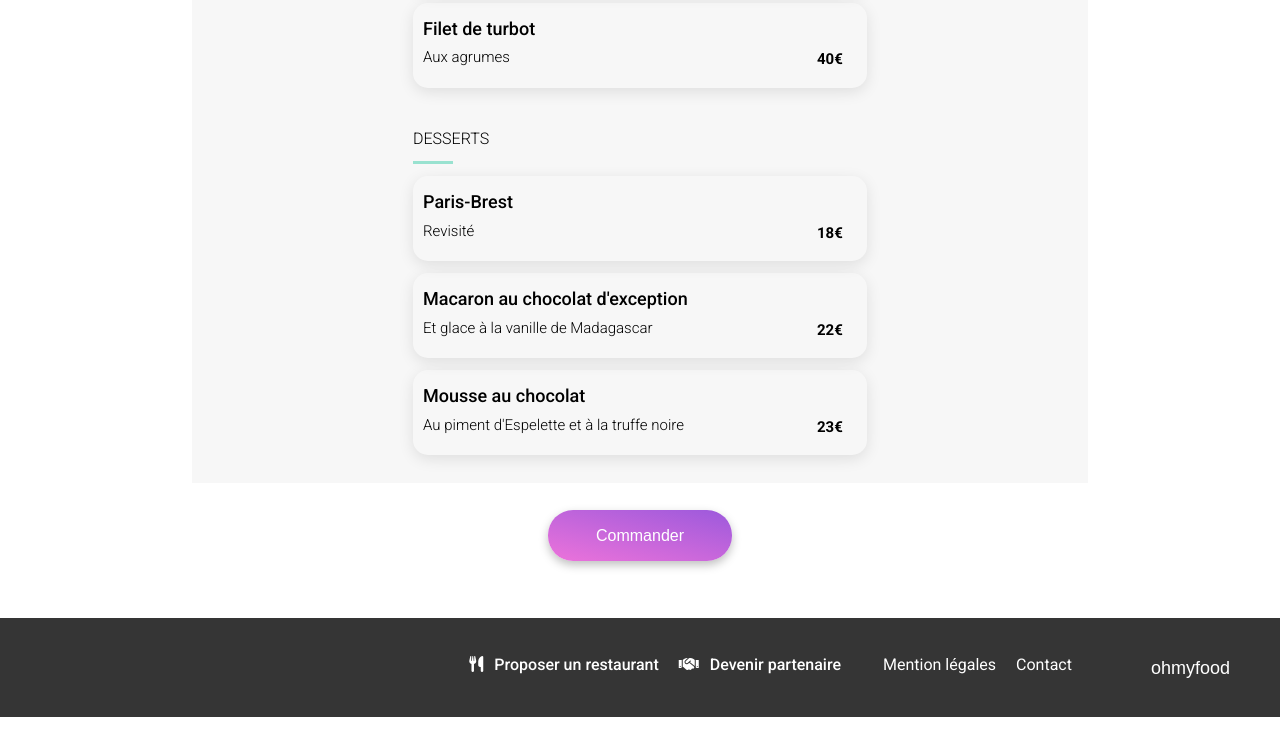
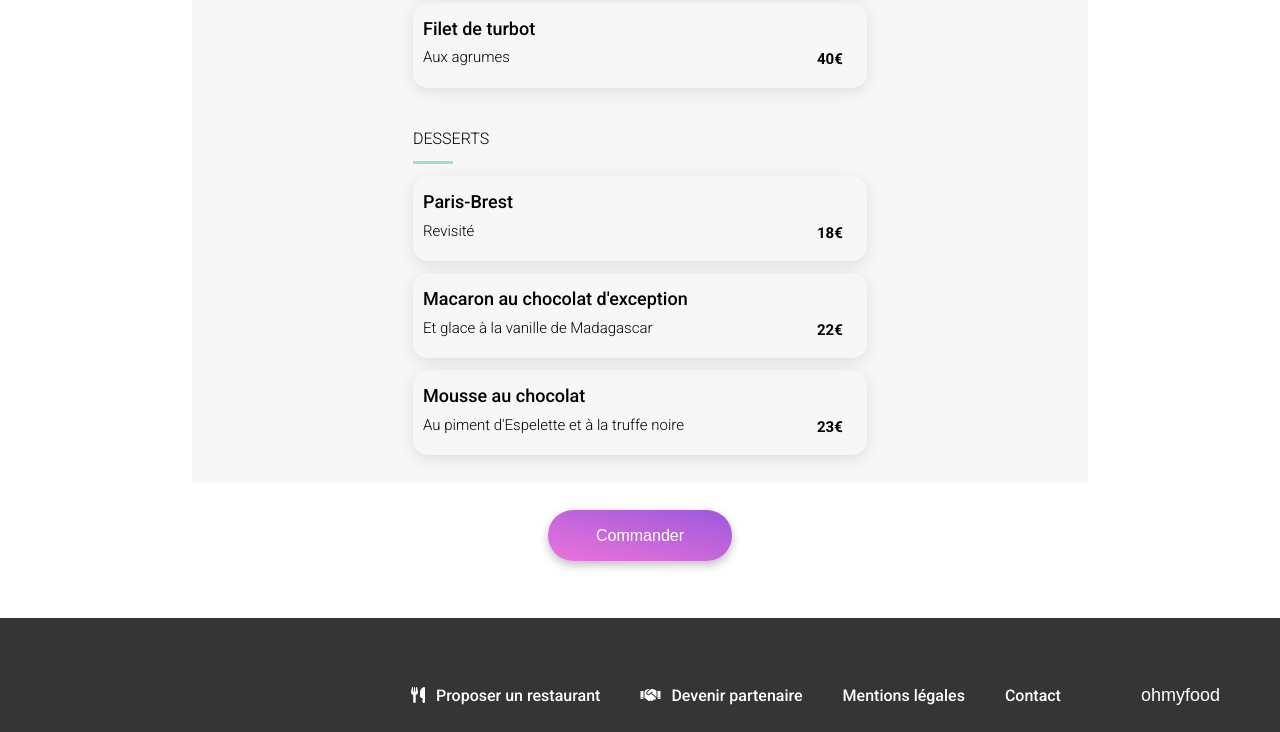
Before and after one commit to Kimaati/Chapitre_4, a plain HTML site: page html/page1.html in a window 1280 px wide. Shown: the part 1045-1777 px from the top of the page. Drawn offline with Linux system fonts and the light colour scheme; a web font is replaced by a local one.

Commit message:
Modification des pages

```diff
--- a/css/Acceuil/style.scss
+++ b/css/Acceuil/style.scss
@@ -26,17 +26,20 @@ html {
   top: 0;
   opacity: 0;
   animation: loading 3s linear;
+  visibility: hidden;
 }
 
 @keyframes loading {
   0% {
     opacity: 1;
     z-index: 99;
+    visibility: visible;
   }
 
   100% {
     opacity: 1;
-    z-index: 99;
+    z-index: 0;
+    visibility: hidden;
   }
 }
 
@@ -448,7 +451,7 @@ footer {
     margin-left: 25px;
     padding-top: 22px;
   }
-  ul {
+  nav {
     list-style-type: none;
     color: #fff;
     font-style: normal;
@@ -456,23 +459,19 @@ footer {
     font-size: 16px;
     line-height: 19px;
     padding-left: 25px;
-    li {
+    p {
       margin: 7px 0;
-      &:hover {
-        cursor: pointer;
-      }
-    }
-    .link_svg {
-      display: flex;
-      flex-direction: row;
-      align-items: center;
       .fa-utensils,
       .fa-handshake {
         margin-right: 11px;
       }
-    }
-    .footer_text_bottom {
-      font-weight: 400;
+      &:hover {
+        cursor: pointer;
+      }
+      a {
+        text-decoration: none;
+        color: #fff;
+      }
     }
   }
 }
@@ -483,26 +482,20 @@ footer {
   footer {
     display: flex;
     flex-direction: row-reverse;
-    align-items: flex-end;
+    align-items: last baseline;
+    padding: 0 0 20px 0;
+    height: 114px;
     .logo {
-      padding-right: 50px;
+      margin: 0;
+      padding: 0 60px;
     }
-    ul,
-    .footer_text_bottom {
+    nav {
       display: flex;
-      padding: 0 12px;
-    }
-    .link_1 {
-      padding-right: 20px;
-    }
-    .link_2 {
-      padding-right: 30px;
-    }
-    .link_3 {
-      padding-right: 20px;
-    }
-    .link_4 {
-      padding-right: 30px;
+      flex-direction: row;
+      align-items: center;
+      p {
+        padding: 0 20px;
+      }
     }
   }
 }
--- a/css/Pages_css/style_1.scss
+++ b/css/Pages_css/style_1.scss
@@ -47,6 +47,12 @@ header {
     width: 100%;
     -o-object-fit: cover;
     object-fit: cover;
+  }
+}
+
+@media screen and (min-width: 1024px) {
+  .img_header img {
+    height: 310px;
   }
 }
 
@@ -138,6 +144,9 @@ article {
   display: grid;
   gap: 12px;
   .card {
+    opacity: 0;
+    transform: translateX(100%);
+    animation: apparition 0.4s 1.6s ease-out forwards;
     cursor: pointer;
     display: flex;
     align-items: center;
@@ -219,6 +228,11 @@ article {
       }
     }
   }
+
+  .card {
+    opacity: 1;
+    transform: none;
+  }
 }
 
 /* Bouton de commande */
@@ -258,7 +272,7 @@ article {
       top: 50%;
       left: 50%;
       transform: translate(-50%, -50%);
-      width: 120%;
+      width: 100%;
       height: 120%;
       background-color: rgba(255, 255, 255, 0.801);
       border-radius: 25%;
@@ -285,8 +299,7 @@ footer {
     margin-left: 25px;
     padding-top: 22px;
   }
-}
-ul {
+  nav {
     list-style-type: none;
     color: #fff;
     font-style: normal;
@@ -294,24 +307,21 @@ ul {
     font-size: 16px;
     line-height: 19px;
     padding-left: 25px;
-  li {
+    p {
       margin: 7px 0;
-  }
-  .link_svg {
-    display: flex;
-    flex-direction: row;
-    align-items: center;
       .fa-utensils,
       .fa-handshake {
         margin-right: 11px;
       }
+      &:hover {
+        cursor: pointer;
       }
-  .footer_text_bottom {
-    font-weight: 400;
+      a {
+        text-decoration: none;
+        color: #fff;
       }
     }
-li:hover {
-  cursor: pointer;
+  }
 }
 
 /* Media query footer */
@@ -320,26 +330,20 @@ li:hover {
   footer {
     display: flex;
     flex-direction: row-reverse;
-    align-items: flex-end;
+    align-items: last baseline;
+    padding: 0 0 20px 0;
+    height: 114px;
     .logo {
-      padding-right: 50px;
+      margin: 0;
+      padding: 0 60px;
     }
-    ul,
-    .footer_text_bottom {
+    nav {
       display: flex;
-      padding: 0 12px;
-    }
-    .link_1 {
-      padding-right: 20px;
-    }
-    .link_2 {
-      padding-right: 30px;
-    }
-    .link_3 {
-      padding-right: 20px;
-    }
-    .link_4 {
-      padding-right: 30px;
+      flex-direction: row;
+      align-items: center;
+      p {
+        padding: 0 20px;
       }
     }
   }
+}
--- a/html/page1.html
+++ b/html/page1.html
@@ -202,20 +202,10 @@
         <h2 class="logo">ohmyfood</h2>
       </div>
       <nav class="links">
-        <ul class="links_list">
-          <div class="link_svg">
-            <i class="fa-solid fa-utensils"></i>
-            <li class="link_1">Proposer un restaurant</li>
-          </div>
-          <div class="link_svg">
-            <i class="fa-solid fa-handshake"></i>
-            <li class="link_2">Devenir partenaire</li>
-          </div>
-          <div class="footer_text_bottom">
-            <li class="link_3">Mention légales</li>
-            <li class="link_4">Contact</li>
-          </div>
-        </ul>
+        <p><i class="fa-solid fa-utensils"></i>Proposer un restaurant</p>
+        <p><i class="fa-solid fa-handshake"></i>Devenir partenaire</p>
+        <p>Mentions légales</p>
+        <p><a href="mailto:ohmyfood@gmail.com">Contact</a></p>
       </nav>
     </footer>
   </body>
```
Also changed, not shown: html/index.html (+9 -22 lines), html/page2.html (+4 -14 lines), html/page3.html (+4 -14 lines), html/page4.html (+4 -14 lines), css/Acceuil/style.css, css/Pages_css/style_1.css, 2 other files. Lines whose indentation alone changed are shown as unchanged.
